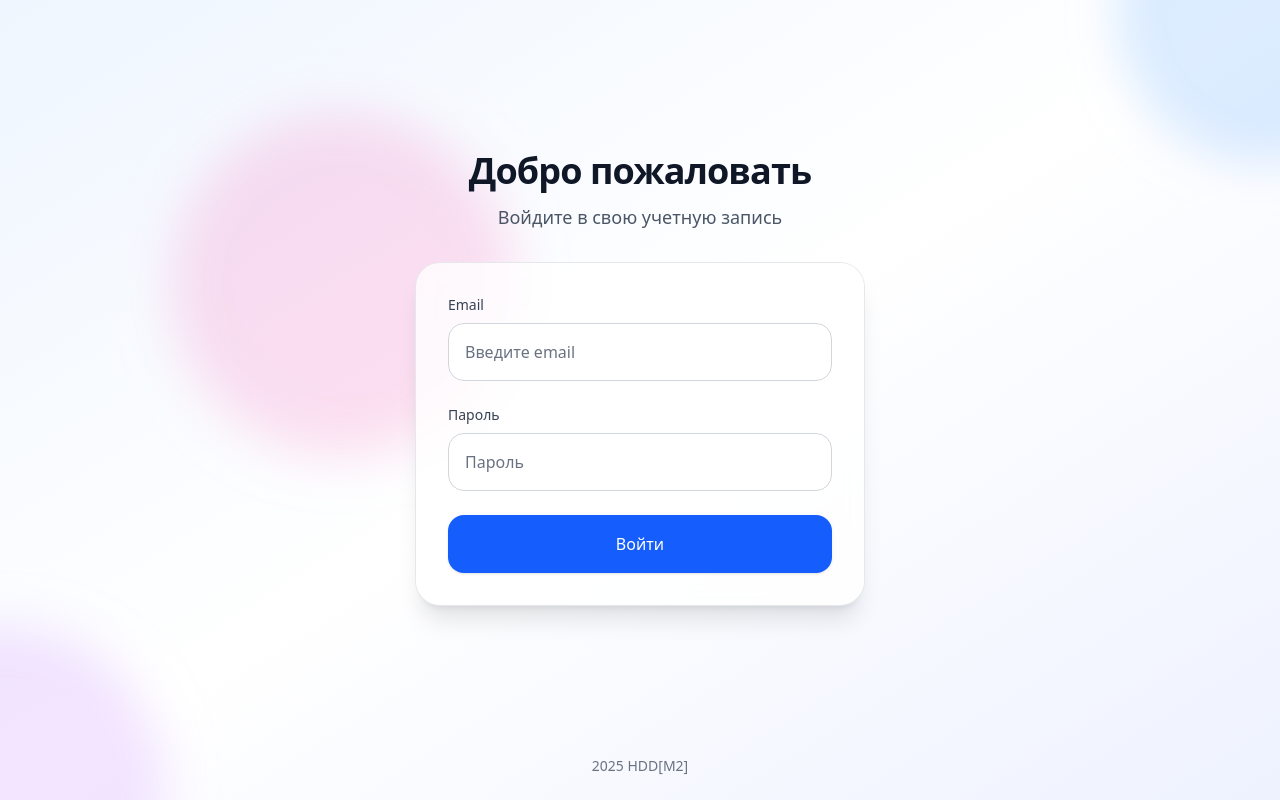
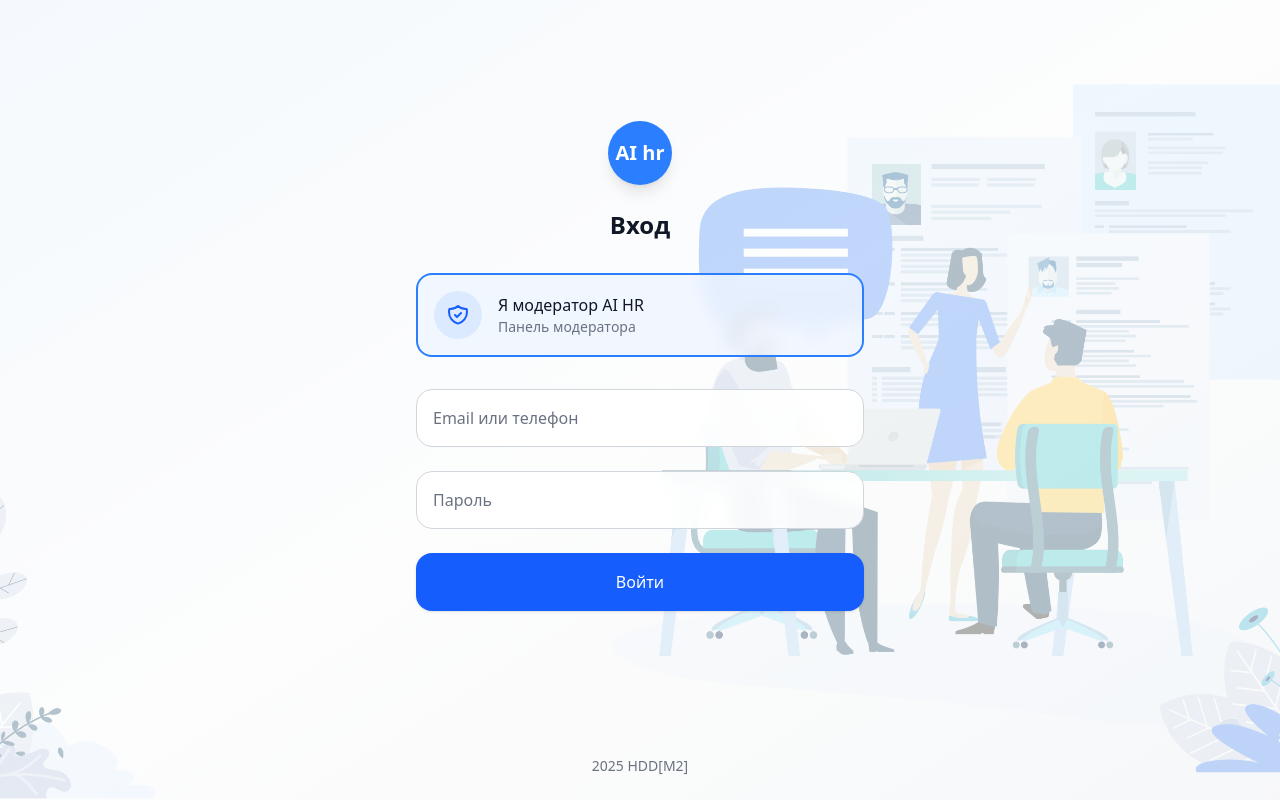
Before and after one commit to M2-SYNDICATE/vue-moderator-s-panel-hr, a Vue app: page /login in a window 1280 px wide. Built offline with nearby package versions, Linux system fonts and the light colour scheme.

Commit message:
Обновление логина

```diff
--- a/src/views/LoginView.vue
+++ b/src/views/LoginView.vue
@@ -1,89 +1,104 @@
 <script setup lang="ts">
-import { ref, reactive } from 'vue'
+import { ref, onMounted } from 'vue'
 import { useRouter } from 'vue-router'
 import { authService } from '@/services/auth'
 
 const router = useRouter()
 
+const isVisible = ref(false)
+const selectedProfile = ref('moderator')
+const email = ref('')
+const password = ref('')
 const isLoading = ref(false)
-const errorMessage = ref('')
+const error = ref<string | null>(null)
 
-// Исправляем: используем email вместо username
-const form = reactive({
-  email: '', // ← Было username, должно быть email
-  password: '',
-})
-
-const handleSubmit = async () => {
-  if (isLoading.value) return
-
-  // Проверяем, что поля заполнены
-  if (!form.email.trim()) {
-    errorMessage.value = 'Введите email'
+const loginHandler = async () => {
+  if (!email.value || !password.value) {
+    error.value = 'Пожалуйста, заполните все поля'
     return
   }
 
-  if (!form.password.trim()) {
-    errorMessage.value = 'Введите пароль'
-    return
-  }
-
-  errorMessage.value = ''
+  error.value = null
   isLoading.value = true
 
   try {
-    console.log('🔐 Sending login request with:', {
-      email: form.email,
-      password: '***',
+    const response = await authService.login({
+      email: email.value,
+      password: password.value,
     })
 
-    // Отправляем email, а не username
-    await authService.login({
-      email: form.email.trim(), // ← Отправляем email
-      password: form.password.trim(),
-    })
+    // Данные пользователя уже сохраняются в authService
+    // Но для совместимости сохраняем и в localStorage
+    if (response.user) {
+      localStorage.setItem('userEmail', response.user.email)
+      localStorage.setItem('userFullName', response.user.username || response.user.email)
+    }
 
-    router.push({ name: 'moderator-panel' })
-  } catch (error: any) {
-    console.error('❌ Login failed:', error)
-    errorMessage.value = error.message || 'Произошла ошибка при входе'
+    router.push('/')
+  } catch (err: any) {
+    console.error('Ошибка входа:', err)
+    error.value = err.message || 'Неверные данные или ошибка сервера'
   } finally {
     isLoading.value = false
   }
 }
+
+onMounted(() => {
+  setTimeout(() => {
+    isVisible.value = true
+  }, 100)
+})
 </script>
 
 <template>
-  <div class="min-h-screen bg-gradient-to-br from-blue-50 via-white to-indigo-50 flex flex-col">
-    <!-- Background decoration -->
-    <div class="absolute inset-0 overflow-hidden pointer-events-none">
+  <div class="min-h-screen bg-gray-50 flex flex-col relative overflow-hidden">
+    <!-- Full-screen background image -->
+    <div class="absolute inset-0 pointer-events-none">
       <div
-        class="absolute -top-40 -right-40 w-80 h-80 bg-blue-400 rounded-full mix-blend-multiply filter blur-xl opacity-20 animate-blob"
+        class="absolute inset-0 bg-gradient-to-br from-blue-50 via-white to-gray-100 opacity-60"
       ></div>
       <div
-        class="absolute -bottom-40 -left-40 w-80 h-80 bg-purple-400 rounded-full mix-blend-multiply filter blur-xl opacity-20 animate-blob animation-delay-2000"
+        class="absolute inset-0 bg-cover bg-center bg-no-repeat opacity-40"
+        style="background-image: url('/767.webp')"
       ></div>
-      <div
-        class="absolute top-40 left-40 w-80 h-80 bg-pink-400 rounded-full mix-blend-multiply filter blur-xl opacity-20 animate-blob animation-delay-4000"
-      ></div>
+      <div class="absolute inset-0 bg-white/20 backdrop-blur-[0.5px]"></div>
     </div>
 
     <!-- Main content -->
     <div class="flex-1 flex items-center justify-center px-4 sm:px-6 lg:px-8 relative z-10">
-      <div class="max-w-md w-full space-y-8">
-        <!-- Header -->
-        <div class="text-center">
-          <h2 class="mt-6 text-4xl font-bold text-gray-900 tracking-tight">Добро пожаловать</h2>
-          <p class="mt-3 text-lg text-gray-600">Войдите в свою учетную запись</p>
+      <div class="w-full max-w-md relative">
+        <div
+          class="transition-all duration-1000 transform"
+          :class="isVisible ? 'opacity-100 translate-y-0' : 'opacity-0 translate-y-8'"
+        >
+          <!-- Logo -->
+          <div class="text-center mb-8">
+            <div
+              class="inline-flex items-center justify-center w-16 h-16 bg-blue-500 rounded-full mb-6 shadow-lg"
+            >
+              <span class="text-white font-bold text-xl">AI hr</span>
+            </div>
+            <h1 class="text-2xl font-semibold text-gray-900">Вход</h1>
           </div>
 
-        <!-- Login form -->
-        <div class="bg-white/80 backdrop-blur-sm rounded-3xl shadow-xl ring-1 ring-gray-200 p-8">
-          <!-- Error message -->
-          <div v-if="errorMessage" class="mb-6 p-4 bg-red-50 border border-red-200 rounded-2xl">
-            <div class="flex">
+          <!-- Profile selection -->
+          <div class="space-y-4 mb-8">
+            <div
+              class="relative cursor-pointer transition-all duration-200 hover:scale-[1.02]"
+              @click="selectedProfile = 'moderator'"
+            >
+              <div
+                :class="[
+                  'flex items-center p-4 rounded-2xl border-2 transition-all duration-200 backdrop-blur-sm',
+                  selectedProfile === 'moderator'
+                    ? 'border-blue-500 bg-blue-50/80'
+                    : 'border-gray-200 bg-white/80 hover:border-gray-300',
+                ]"
+              >
+                <div class="flex-shrink-0 mr-4">
+                  <div class="w-12 h-12 bg-blue-100 rounded-full flex items-center justify-center">
                     <svg
-                class="h-5 w-5 text-red-400 mt-0.5"
+                      class="w-6 h-6 text-blue-600"
                       fill="none"
                       stroke="currentColor"
                       viewBox="0 0 24 24"
@@ -92,39 +107,48 @@ const handleSubmit = async () => {
                         stroke-linecap="round"
                         stroke-linejoin="round"
                         stroke-width="2"
-                  d="M12 8v4m0 4h.01M21 12a9 9 0 11-18 0 9 9 0 0118 0z"
+                        d="M9 12l2 2 4-4m5.618-4.016A11.955 11.955 0 0112 2.944a11.955 11.955 0 01-8.618 3.04A12.02 12.02 0 003 9c0 5.591 3.824 10.29 9 11.622 5.176-1.332 9-6.03 9-11.622 0-1.042-.133-2.052-.382-3.016z"
                       />
                     </svg>
-              <div class="ml-3">
-                <p class="text-sm text-red-700">{{ errorMessage }}</p>
+                  </div>
+                </div>
+                <div class="flex-1">
+                  <div class="text-base font-medium text-gray-900">Я модератор AI HR</div>
+                  <div class="text-sm text-gray-500">Панель модератора</div>
+                </div>
               </div>
             </div>
           </div>
 
-          <form @submit.prevent="handleSubmit" class="space-y-6">
-            <!-- Email field (исправлено с username на email) -->
+          <!-- Error message -->
+          <div
+            v-if="error"
+            class="mb-6 p-3 bg-red-50 border border-red-200 text-red-600 rounded-xl text-sm text-center"
+          >
+            {{ error }}
+          </div>
+
+          <!-- Login form -->
+          <form @submit.prevent="loginHandler" class="space-y-6">
+            <!-- Email field -->
             <div>
-              <label for="email" class="block text-sm font-medium text-gray-700 mb-2">
-                Email
-              </label>
+              <label for="email" class="sr-only">Email</label>
               <input
                 id="email"
-                v-model="form.email"
+                v-model="email"
                 type="email"
                 required
-                placeholder="Введите email"
+                placeholder="Email или телефон"
                 class="block w-full px-4 py-4 text-base border border-gray-300 rounded-2xl placeholder-gray-500 focus:outline-none focus:ring-2 focus:ring-blue-500 focus:border-transparent transition-all duration-200 bg-white/90 backdrop-blur-sm"
               />
             </div>
 
             <!-- Password field -->
             <div>
-              <label for="password" class="block text-sm font-medium text-gray-700 mb-2">
-                Пароль
-              </label>
+              <label for="password" class="sr-only">Пароль</label>
               <input
                 id="password"
-                v-model="form.password"
+                v-model="password"
                 type="password"
                 required
                 placeholder="Пароль"
@@ -177,40 +201,53 @@ const handleSubmit = async () => {
 <style scoped>
 @keyframes bounce {
   0%,
+  20%,
+  53%,
+  80%,
   100% {
-    transform: translateY(-25%);
-    animation-timing-function: cubic-bezier(0.8, 0, 1, 1);
+    transform: translate3d(0, 0, 0);
   }
-  50% {
-    transform: none;
-    animation-timing-function: cubic-bezier(0, 0, 0.2, 1);
+  40%,
+  43% {
+    transform: translate3d(0, -8px, 0);
+  }
+  70% {
+    transform: translate3d(0, -4px, 0);
+  }
+  90% {
+    transform: translate3d(0, -2px, 0);
   }
 }
 
-@keyframes blob {
-  0% {
-    transform: translate(0px, 0px) scale(1);
+@keyframes float {
+  0%,
+  100% {
+    transform: translateY(0px) rotate(0deg);
+    opacity: 0.4;
   }
-  33% {
-    transform: translate(30px, -50px) scale(1.1);
-  }
-  66% {
-    transform: translate(-20px, 20px) scale(0.9);
-  }
-  100% {
-    transform: translate(0px, 0px) scale(1);
+  50% {
+    transform: translateY(-10px) rotate(180deg);
+    opacity: 0.8;
   }
 }
 
-.animate-blob {
-  animation: blob 7s infinite;
+.animate-bounce {
+  animation: bounce 3s infinite;
 }
 
-.animation-delay-2000 {
-  animation-delay: 2s;
+.animate-float {
+  animation: float 4s ease-in-out infinite;
 }
 
-.animation-delay-4000 {
-  animation-delay: 4s;
+@supports (backdrop-filter: blur(8px)) {
+  .backdrop-blur-sm {
+    backdrop-filter: blur(8px);
+  }
+}
+
+@supports not (backdrop-filter: blur(8px)) {
+  .backdrop-blur-sm {
+    background-color: rgba(255, 255, 255, 0.9);
+  }
 }
 </style>
```
Lines whose indentation alone changed are shown as unchanged.
